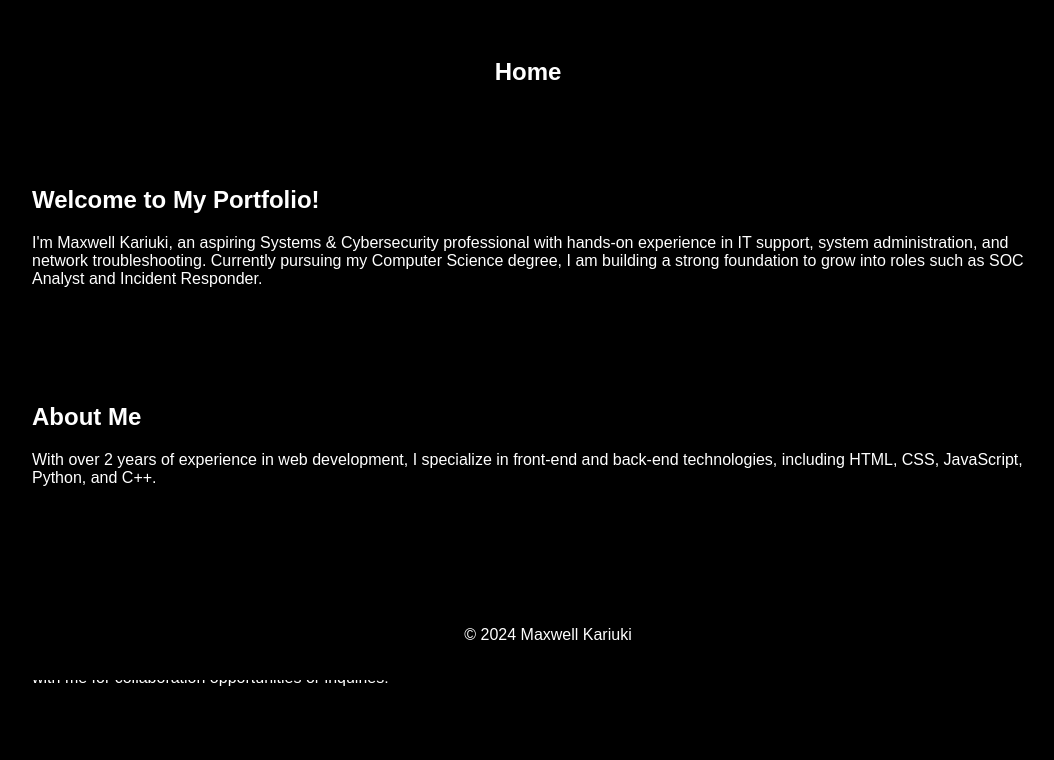
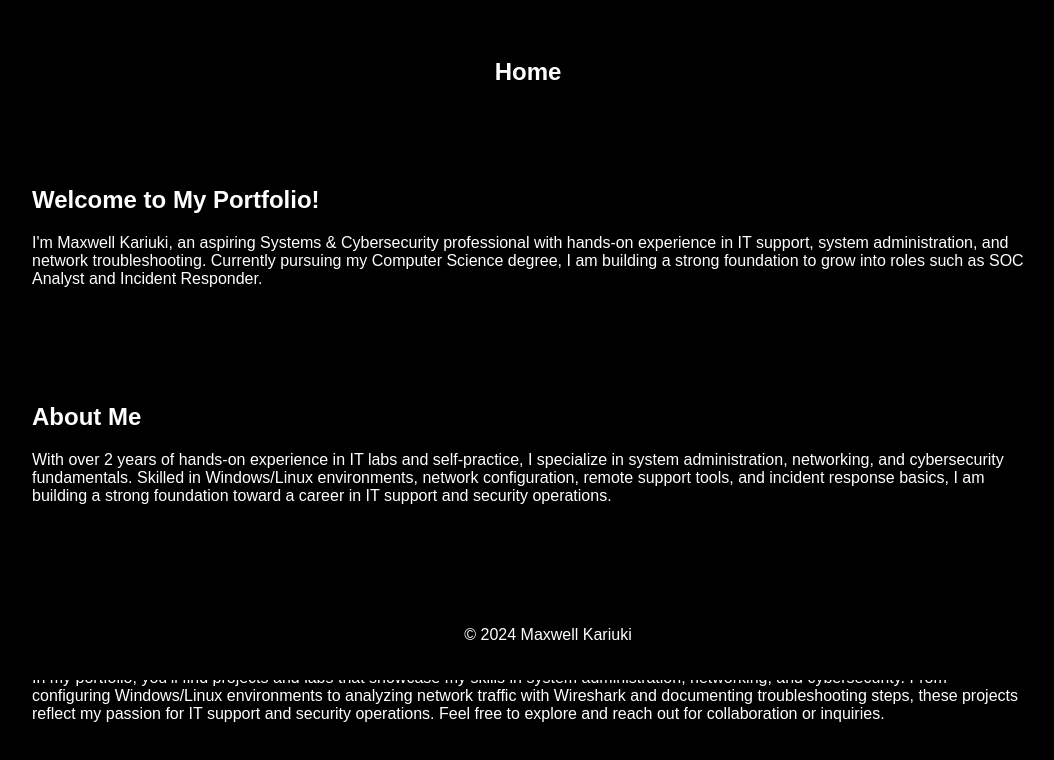
Before and after one commit to pickl3l0ve/portfolio, a plain HTML site: page index.html in a window 1280 px wide. Shown: the part 120-880 px from the top of the page, without its empty margins (112-1166 px from the left). Drawn offline with Linux system fonts and the light colour scheme.

Commit message:
Update index.html

```diff
--- a/index.html
+++ b/index.html
@@ -32,11 +32,11 @@
             </div>
             <div class="text-container right" id="textB">
                 <h2>About Me</h2>
-                <p>With over 2 years of experience in web development, I specialize in front-end and back-end technologies, including HTML, CSS, JavaScript, Python, and C++.</p>
+                <p>With over 2 years of hands-on experience in IT labs and self-practice, I specialize in system administration, networking, and cybersecurity fundamentals. Skilled in Windows/Linux environments, network configuration, remote support tools, and incident response basics, I am building a strong foundation toward a career in IT support and security operations.</p>
             </div>
             <div class="text-container left" id="textC">
                 <h2>Explore My Work</h2>
-                <p>In my portfolio, you'll find a showcase of my recent projects, ranging from Python to C++ applications. Feel free to explore and get in touch with me for collaboration opportunities or inquiries!</p>
+                <p>In my portfolio, you’ll find projects and labs that showcase my skills in system administration, networking, and cybersecurity. From configuring Windows/Linux environments to analyzing network traffic with Wireshark and documenting troubleshooting steps, these projects reflect my passion for IT support and security operations. Feel free to explore and reach out for collaboration or inquiries.</p>
             </div>
         </section>
 
```
